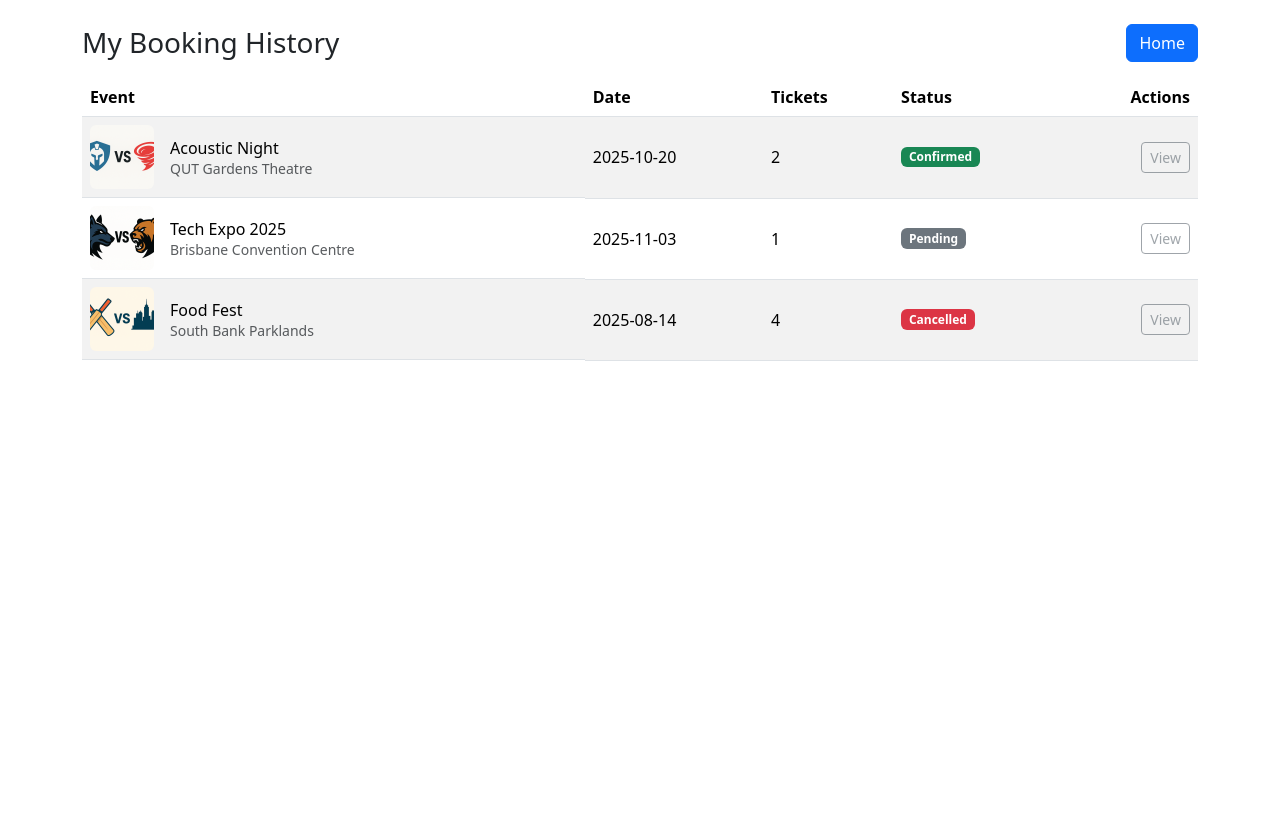
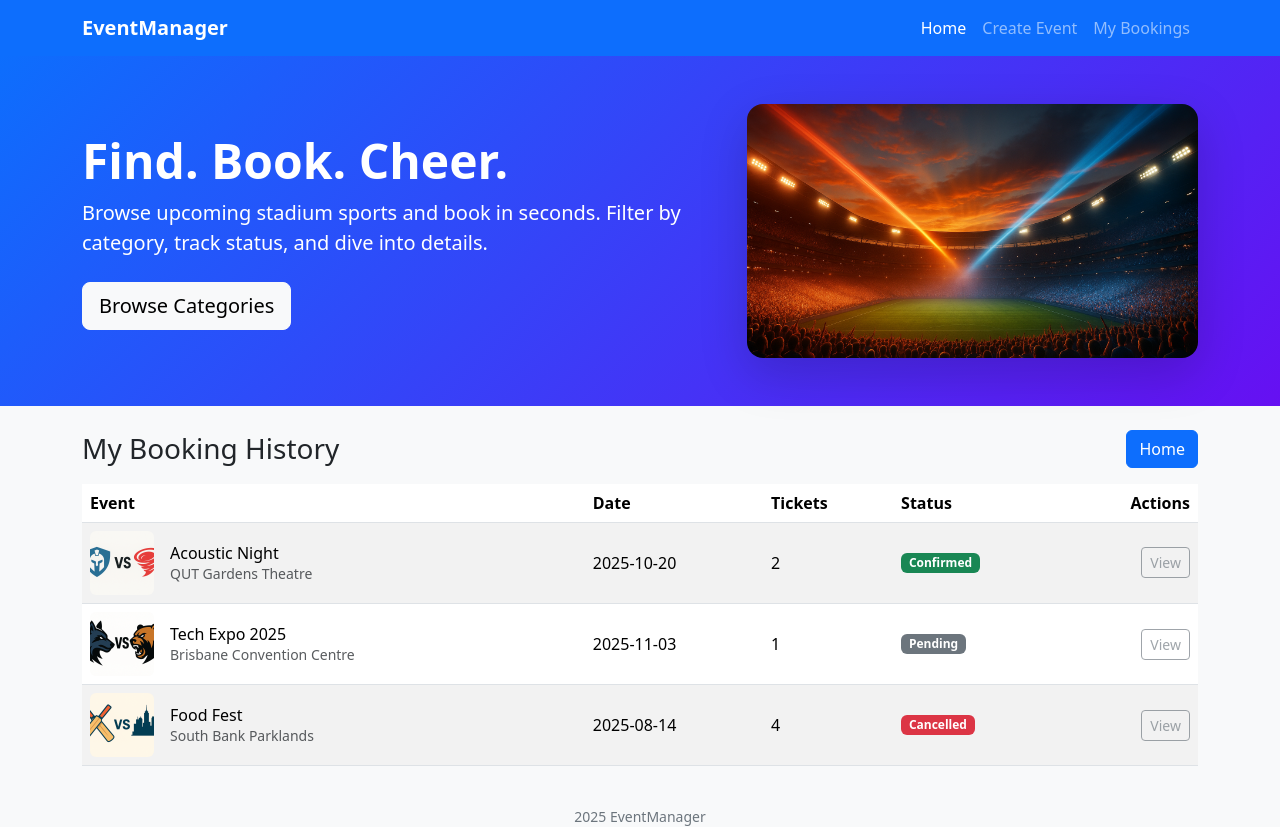
Before and after one commit to vinnie-everton/iab207-at2, a Flask app: page /history in a window 1280 px wide. Before the commit the page ends 361 px from the top, so only its background shows below. Run offline with Flask 3, Linux system fonts and the light colour scheme; some libraries are stand-ins or nearby versions.

Commit message:
Update base.html
Add base.html with CSS, header, navbar, hero, and footer. Include block header and block hero for easy customization on other pages

```diff
--- a/a2_starter_code/projectfile/website/templates/base.html
+++ b/a2_starter_code/projectfile/website/templates/base.html
@@ -5,17 +5,54 @@
     <meta name="viewport" content="width=device-width, initial-scale=1">
     <title>IAB207 Assignment 3</title>
     <link href="https://cdn.jsdelivr.net/npm/bootstrap@5.3.2/dist/css/bootstrap.min.css" rel="stylesheet" integrity="sha384-T3c6CoIi6uLrA9TneNEoa7RxnatzjcDSCmG1MXxSR1GAsXEV/Dwwykc2MPK8M2HN" crossorigin="anonymous">
+    <link rel="stylesheet" href="{{ url_for('static', filename='style/style.css')}}">
+
+
 
 </head>
 
 <body>
-    <!-- Header -->
-    <header>
+   <!-- Navbar -->
+    {% block header %}
+<nav class="navbar navbar-expand-lg navbar-dark bg-primary">
+  <div class="container">
+    <a class="navbar-brand" href="{{ url_for('main.index')}}">EventManager</a>
+    <button class="navbar-toggler" type="button" data-bs-toggle="collapse" data-bs-target="#nav">
+      <span class="navbar-toggler-icon"></span>
+    </button>
+    <div id="nav" class="collapse navbar-collapse">
+      <ul class="navbar-nav ms-auto">
+        <li class="nav-item"><a class="nav-link active" href="{{ url_for('main.index')}}">Home</a></li>
+        <li class="nav-item"><a class="nav-link" href="{{ url_for('main.create')}}">Create Event</a></li>
+        <li class="nav-item"><a class="nav-link" href="{{ url_for('main.history')}}">My Bookings</a></li>
+      </ul>
+    </div>
+  </div>
+</nav>
 
-        <!-- Navbar -->
-        <nav>
-            <!-- Your navbar should go here -->
-        </nav>
+        {% endblock %}
+
+
+<!-- Hero -->
+
+    {% block hero %}
+
+<header class="hero bg-hero text-white">
+  <div class="container">
+    <div class="row align-items-center g-4">
+      <div class="col-lg-7">
+        <h1 class="display-5 fw-bold">Find. Book. Cheer.</h1>
+        <p class="lead mb-4">Browse upcoming stadium sports and book in seconds. Filter by category, track status, and dive into details.</p>
+        <a href="#categories" class="btn btn-light btn-lg">Browse Categories</a>
+      </div>
+      <div class="col-lg-5 d-none d-lg-block">
+        <div class="ratio ratio-16x9 rounded-4 overflow-hidden shadow-lg hero-img"></div>
+      </div>
+    </div>
+  </div>
+</header>
+        {% endblock %}
+
         <!-- Code for using Flask flash -->
         <div class="container-fluid">
             {% with messages = get_flashed_messages() %}
@@ -29,11 +66,11 @@
             {% endif %}
             {% endwith %}
         </div>
-        {% block header %}
 
-        {% endblock %}
+      </header>
 
-    </header>
+
+
 
     {% block content %}
 
@@ -41,6 +78,7 @@
 
     <footer class="footer">
         <!-- Your footer should go here -->
+             <div class="container text-center small">2025 EventManager</div>
     </footer>
     <script src="https://cdn.jsdelivr.net/npm/bootstrap@5.3.2/dist/js/bootstrap.bundle.min.js" integrity="sha384-C6RzsynM9kWDrMNeT87bh95OGNyZPhcTNXj1NW7RuBCsyN/o0jlpcV8Qyq46cDfL" crossorigin="anonymous"></script>
 </body>
```
